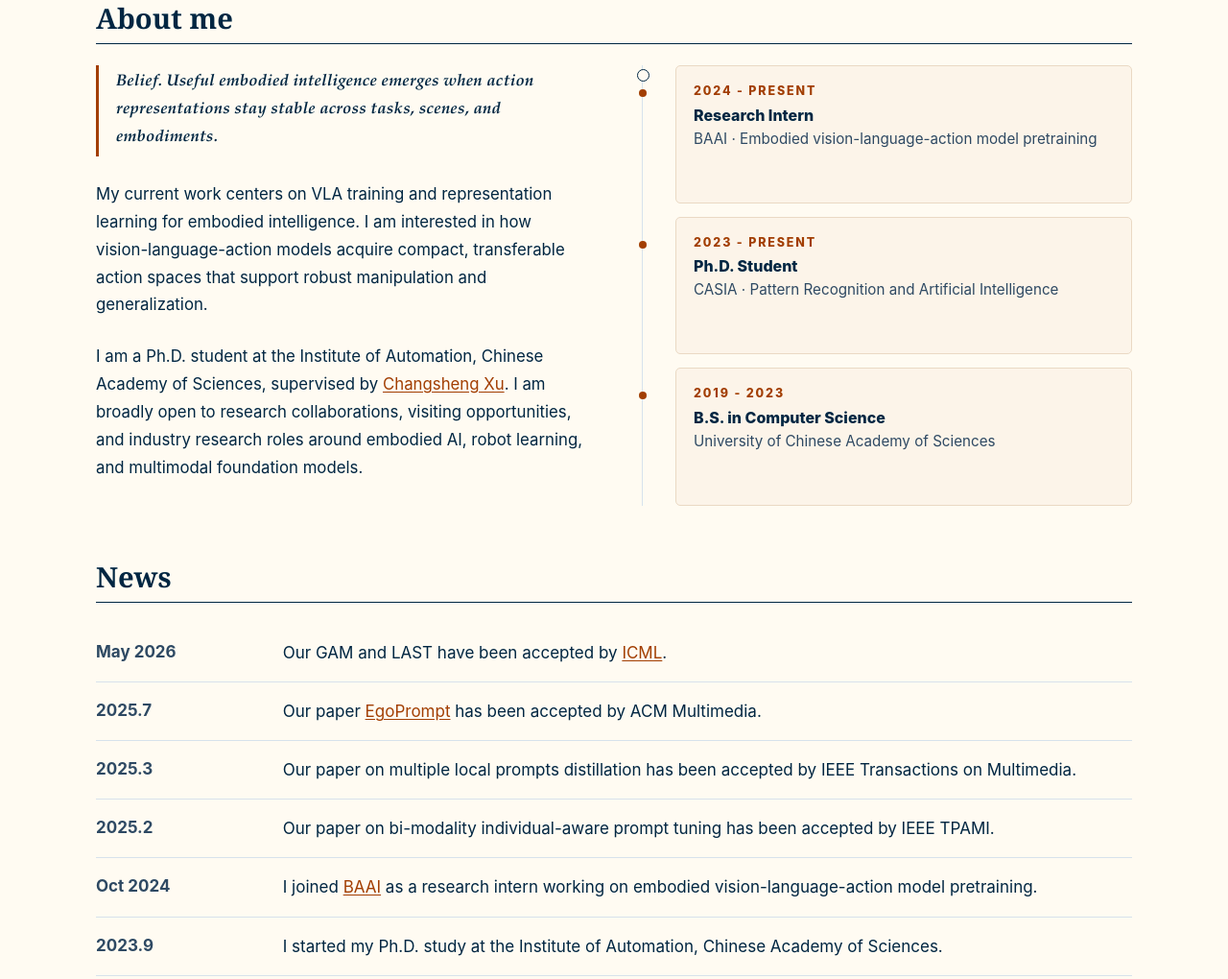
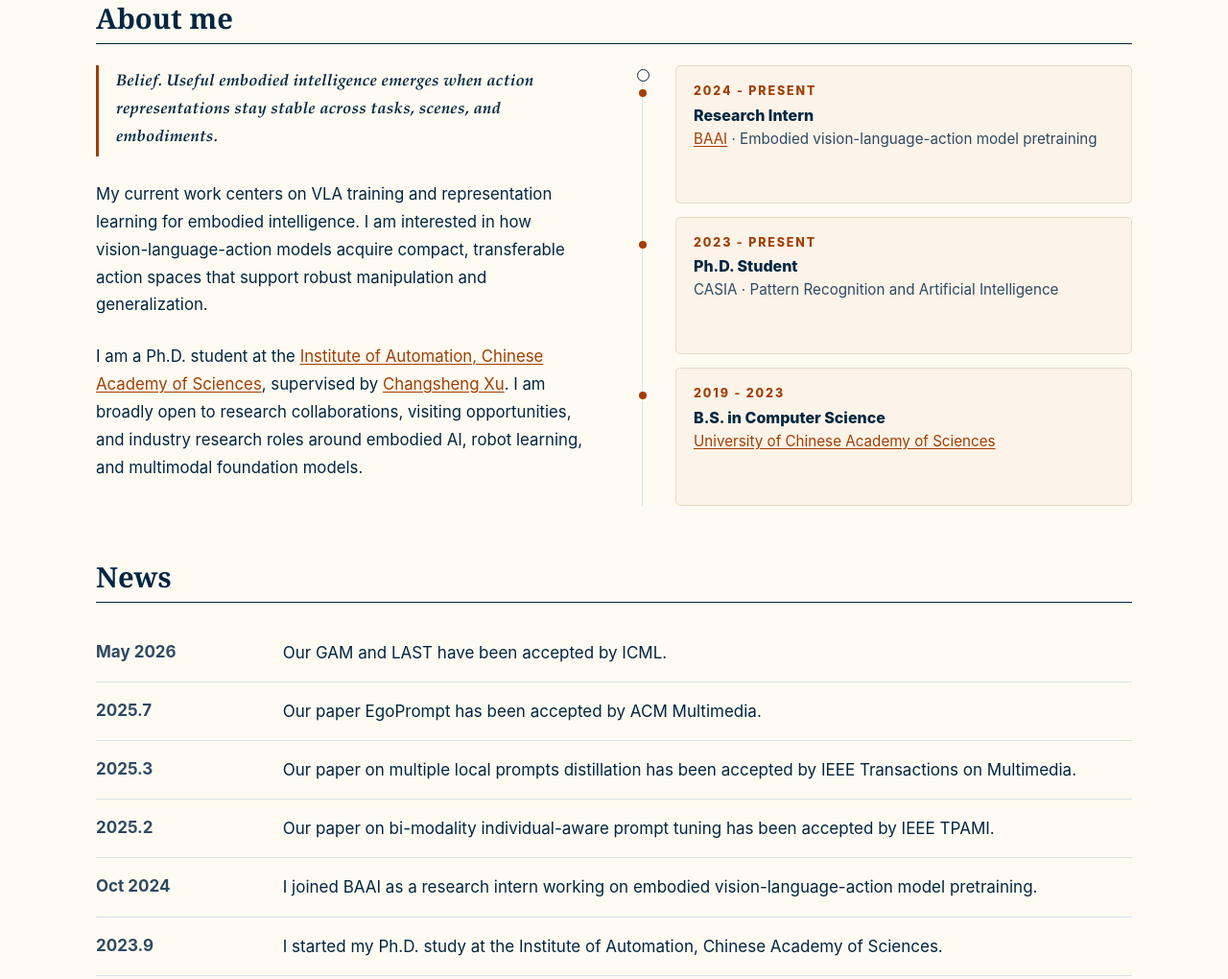
Before and after one commit to huaihailv/huaihailv.github.io, a plain HTML site: page index.html in a window 1280 px wide. Shown: the part 780-1800 px from the top of the page at 96% size. Drawn offline with Linux system fonts and the light colour scheme.

Commit message:
Adjust links for papers and institutions

```diff
--- a/index.html
+++ b/index.html
@@ -65,7 +65,7 @@
           <p>Thanks for stopping by!</p>
           <p>
             I am a Ph.D. student at the
-            <a href="https://english.ia.cas.cn/" target="_blank" rel="noreferrer">Institute of Automation, Chinese Academy of Sciences</a>.
+            Institute of Automation, Chinese Academy of Sciences.
             My research interests include prompt learning, domain generalization, and representation learning for vision-language-action models.
           </p>
           <p>
@@ -90,7 +90,9 @@
               vision-language-action models acquire compact, transferable action spaces that support robust manipulation and generalization.
             </p>
             <p>
-              I am a Ph.D. student at the Institute of Automation, Chinese Academy of Sciences, supervised by
+              I am a Ph.D. student at the
+              <a href="https://english.ia.cas.cn/" target="_blank" rel="noreferrer">Institute of Automation, Chinese Academy of Sciences</a>,
+              supervised by
               <a href="https://baike.baidu.com/item/%E5%BE%90%E5%B8%B8%E8%83%9C/7074988" target="_blank" rel="noreferrer">Changsheng Xu</a>.
               I am broadly open to research collaborations, visiting opportunities, and industry research roles around embodied AI,
               robot learning, and multimodal foundation models.
@@ -100,7 +102,7 @@
             <article class="experience-item">
               <span class="experience-date">2024 - Present</span>
               <h3>Research Intern</h3>
-              <p>BAAI · Embodied vision-language-action model pretraining</p>
+              <p><a href="https://www.baai.ac.cn/english.html" target="_blank" rel="noreferrer">BAAI</a> · Embodied vision-language-action model pretraining</p>
             </article>
             <article class="experience-item">
               <span class="experience-date">2023 - Present</span>
@@ -110,7 +112,7 @@
             <article class="experience-item">
               <span class="experience-date">2019 - 2023</span>
               <h3>B.S. in Computer Science</h3>
-              <p>University of Chinese Academy of Sciences</p>
+              <p><a href="https://english.ucas.ac.cn/" target="_blank" rel="noreferrer">University of Chinese Academy of Sciences</a></p>
             </article>
           </div>
         </div>
@@ -121,15 +123,15 @@
         <div class="section-rule"></div>
         <dl class="news-list">
           <dt>May 2026</dt>
-          <dd>Our GAM and LAST have been accepted by <a href="publications.html">ICML</a>.</dd>
+          <dd>Our GAM and LAST have been accepted by ICML.</dd>
           <dt>2025.7</dt>
-          <dd>Our paper <a href="publications.html">EgoPrompt</a> has been accepted by ACM Multimedia.</dd>
+          <dd>Our paper EgoPrompt has been accepted by ACM Multimedia.</dd>
           <dt>2025.3</dt>
           <dd>Our paper on multiple local prompts distillation has been accepted by IEEE Transactions on Multimedia.</dd>
           <dt>2025.2</dt>
           <dd>Our paper on bi-modality individual-aware prompt tuning has been accepted by IEEE TPAMI.</dd>
           <dt>Oct 2024</dt>
-          <dd>I joined <a href="https://www.baai.ac.cn/english.html" target="_blank" rel="noreferrer">BAAI</a> as a research intern working on embodied vision-language-action model pretraining.</dd>
+          <dd>I joined BAAI as a research intern working on embodied vision-language-action model pretraining.</dd>
           <dt>2023.9</dt>
           <dd>I started my Ph.D. study at the Institute of Automation, Chinese Academy of Sciences.</dd>
         </dl>
```
